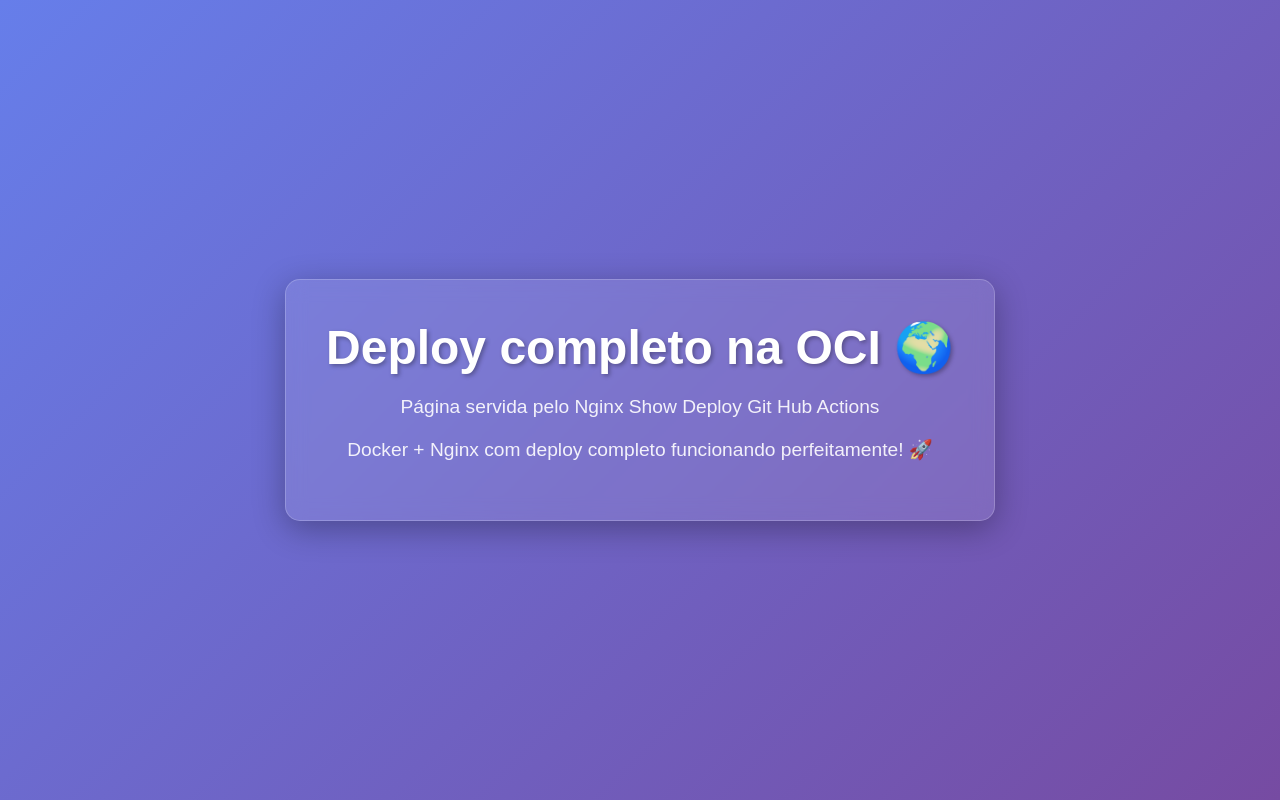
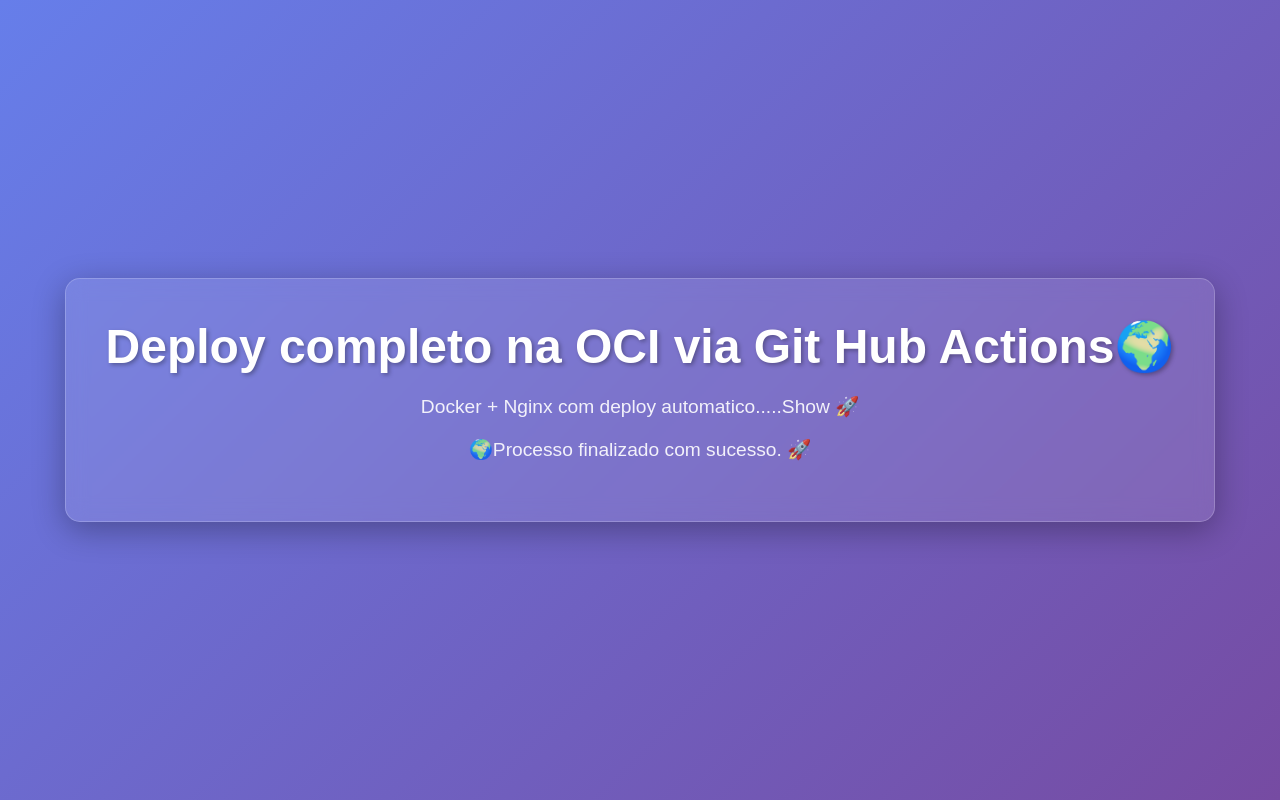
Before and after one commit to paulomorenodev/hello-world-docker-nginx, a plain HTML site: page index.html in a window 1280 px wide. Drawn offline with Linux system fonts and the light colour scheme.

Commit message:
feat: Adiciona deploy completo na OCI_7_Final_Sucesso

```diff
--- a/index.html
+++ b/index.html
@@ -39,9 +39,9 @@
 </head>
 <body>
     <div class="container">
-        <h1>Deploy completo na OCI 🌍</h1>
-        <p>Página servida pelo Nginx Show Deploy Git Hub Actions</p>
-        <p>Docker + Nginx com deploy completo funcionando perfeitamente! 🚀</p>
+        <h1>Deploy completo na OCI via Git Hub Actions🌍</h1>
+        <p>Docker + Nginx com deploy automatico.....Show 🚀</p>
+        <p>🌍Processo finalizado com sucesso. 🚀</p>
     </div>
 </body>
 </html>
```
